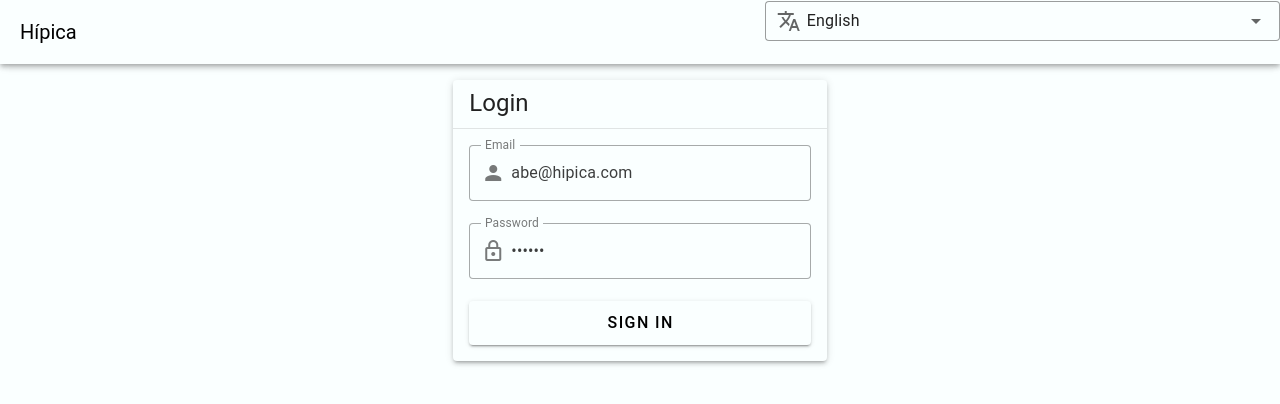
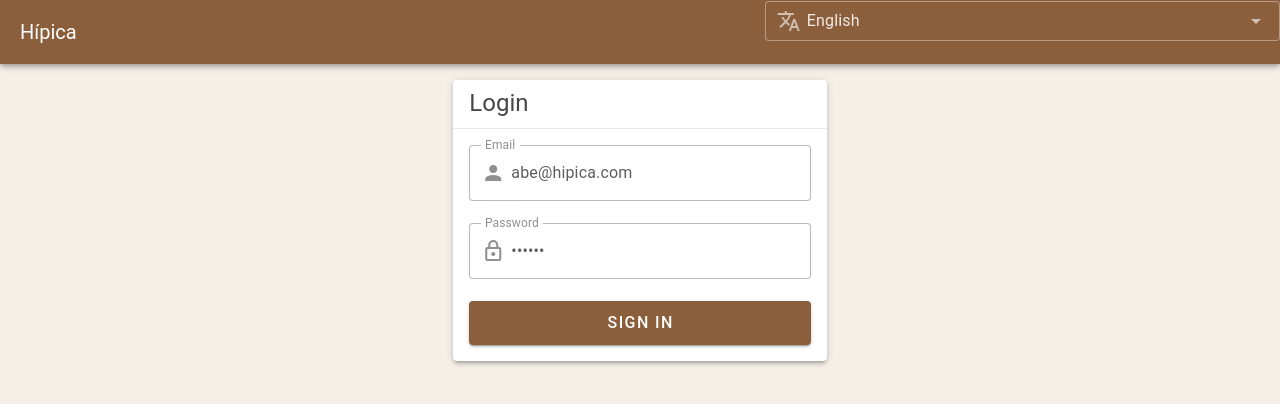
Before and after one commit to Adria82/hipica-backend, a Vue app in the folder hipica-frontend/: page /login in a window 1280 px wide. Shown: the top 404 px of the page. Built offline with nearby package versions, Linux system fonts and the light colour scheme; no server answers.

Commit message:
fix: Vuetify integrado correctamente

```diff
--- a/hipica-frontend/src/App.vue
+++ b/hipica-frontend/src/App.vue
@@ -1,6 +1,6 @@
 <template>
   <v-app>
-    <v-app-bar color="primary" dark>
+    <v-app-bar color="primary">
       <v-app-bar-title>Hípica</v-app-bar-title>
       <v-spacer></v-spacer>
       <language-selector />
--- a/hipica-frontend/src/assets/theme.css
+++ b/hipica-frontend/src/assets/theme.css
@@ -1,67 +1,24 @@
 /* ============================================================
-   Design Tokens - Identidad Hípica
+   HÍPICA — Design Tokens (bridge con Vuetify 3)
    ============================================================ */
+
 /*
-:root {
-  --color-bg: #f4efe7;
-  --color-surface: #ffffff;
-  --color-text: #2b2b2b;
-
-  --color-primary: #8b5e3c;
-  --color-primary-dark: #5c3d2e;
-  --color-accent: #c8a27a;
-
-  --color-border: #e0d6c8;
-}
+  Este archivo NO define colores.
+  Solo expone tokens de Vuetify como variables reutilizables
+  para estilos propios fuera de los componentes Vuetify.
 */
-
-/* NECESARIO para Vuetify */
-/*
-*,
-*::before,
-*::after {
-  box-sizing: border-box;
-}
-*/
-
-/* Reset mínimo */
-/*
-html,
-body,
-#app {
-  height: 100%;
-  margin: 0;
-  background: var(--color-bg);
-  color: var(--color-text);
-  font-family: "Inter", system-ui, sans-serif;
-  overflow: hidden;
-}
-  */
-
-/* Arregla el bug visual de v-text-field */
-/*
-.v-field,
-.v-field__field,
-.v-field__input {
-  background: transparent;
-}
-*/
-
-/* ============================================================
-   HÍPICA — Design Tokens (solo variables, SIN tocar layout)
-   ============================================================ */
 
 :root {
   /* Base */
-  --color-bg: #f4efe7;
-  --color-surface: #ffffff;
-  --color-text: #2b2b2b;
+  --color-bg: rgb(var(--v-theme-background));
+  --color-surface: rgb(var(--v-theme-surface));
+  --color-text: rgb(var(--v-theme-on-surface));
 
   /* Marca */
-  --color-primary: #8b5e3c;
-  --color-primary-dark: #5c3d2e;
-  --color-accent: #c8a27a;
+  --color-primary: rgb(var(--v-theme-primary));
+  --color-primary-dark: rgb(var(--v-theme-secondary));
+  --color-accent: rgb(var(--v-theme-accent));
 
   /* UI */
-  --color-border: #e0d6c8;
+  --color-border: rgba(var(--v-theme-on-surface), 0.12);
 }
--- a/hipica-frontend/src/main.ts
+++ b/hipica-frontend/src/main.ts
@@ -8,6 +8,7 @@ import App from "./App.vue";
 import router from "./router";
 import { i18n } from "./i18n";
 
+import "vuetify/styles";
 import { vuetify } from "./plugins/vuetify";
 
 // estilos globales (tokens visuales)
--- a/hipica-frontend/src/plugins/vuetify.ts
+++ b/hipica-frontend/src/plugins/vuetify.ts
@@ -53,11 +53,9 @@ export const vuetify = createVuetify({
 
 /**
  * Configuración centralizada de Vuetify
- *
- * OK NO RECUADROS
  */
 
-import "vuetify/styles"; // NECESARIO-> sin esto Vuetify se rompe
+import "vuetify/styles"; // NECESARIO
 
 import { createVuetify } from "vuetify";
 import * as components from "vuetify/components";
@@ -74,6 +72,7 @@ export const vuetify = createVuetify({
     defaultSet: "mdi",
     sets: { mdi },
   },
+
   theme: {
     defaultTheme: "hipica",
 
@@ -82,20 +81,23 @@ export const vuetify = createVuetify({
         dark: false,
 
         colors: {
-          background: "var(--color-bg)",
-          surface: "var(--color-surface)",
+          // AQUÍ VAN LOS COLORES REALES (no CSS vars)
+          background: "#f4efe7",
+          surface: "#ffffff",
 
-          primary: "var(--color-primary)",
-          secondary: "var(--color-primary-dark)",
-          accent: "var(--color-accent)",
+          primary: "#8b5e3c",
+          secondary: "#5c3d2e",
+          accent: "#c8a27a",
 
           error: "#b00020",
-          info: "var(--color-primary)",
+          info: "#8b5e3c",
           success: "#2e7d32",
           warning: "#ed6c02",
+
+          // importante para el color del texto base
+          "on-surface": "#2b2b2b",
         },
       },
     },
   },
-
 });
```
